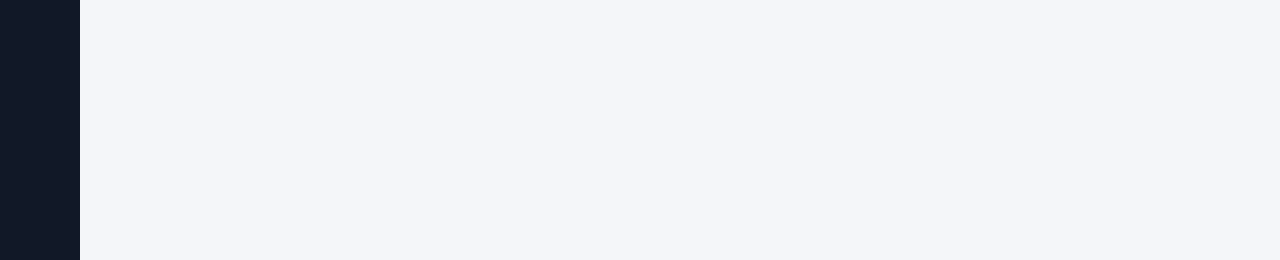
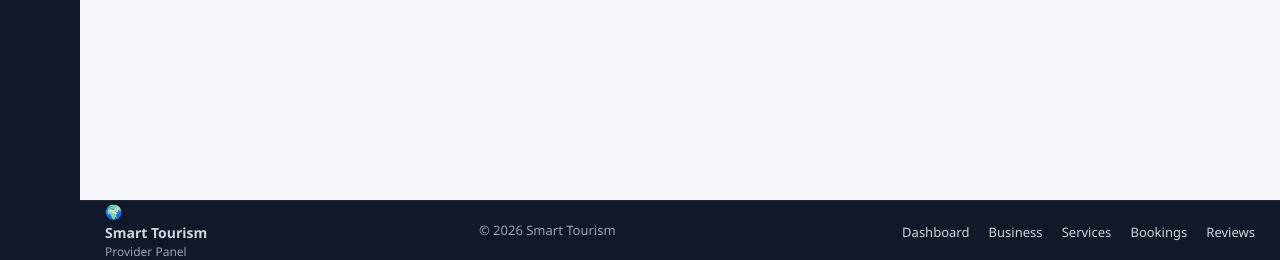
Before and after one commit to Sudeepssj/smart-tourism-system, a Django app: page /providers/reviews/ in a window 1280 px wide. Shown: the part 540-800 px from the top of the page. Run offline with Django 4.2, Linux system fonts and the light colour scheme; the visitor is signed in with stand-in values (Sample User, id 1); data comes from the database, SQL or seed files in the repository; data that the repository does not hold is empty.

Commit message:
ui in provider dashboard

```diff
--- a/providers/static/providers/css/provider.css
+++ b/providers/static/providers/css/provider.css
@@ -157,3 +157,72 @@ transform: translateY(-5px);
 height: 200px;
 object-fit: cover;
 }
+
+
+/* ===== FOOTER ===== */
+.provider-footer {
+    height: 60px;
+    background: #111827;
+    color: #d1d5db;
+    display: flex;
+    align-items: center;
+    justify-content: space-between;
+    padding: 0 25px;
+    border-top: 1px solid #1f2937;
+}
+
+/* LEFT */
+.footer-left {
+    display: flex;
+    flex-direction: column;
+    font-size: 14px;
+}
+
+.footer-left span {
+    font-weight: 600;
+}
+
+.footer-left small {
+    font-size: 12px;
+    color: #9ca3af;
+}
+
+/* CENTER */
+.footer-center {
+    font-size: 13px;
+    color: #9ca3af;
+}
+
+/* RIGHT */
+.footer-right a {
+    margin-left: 15px;
+    text-decoration: none;
+    color: #d1d5db;
+    font-size: 13px;
+    transition: 0.2s;
+}
+
+.footer-right a:hover {
+    color: #3b82f6;
+}
+.provider-main {
+    display: flex;
+    flex-direction: column;
+}
+
+.provider-content {
+    flex: 1;
+}
+@media (max-width: 768px) {
+    .provider-footer {
+        flex-direction: column;
+        height: auto;
+        gap: 8px;
+        padding: 10px;
+        text-align: center;
+    }
+
+    .footer-right a {
+        margin: 0 8px;
+    }
+}
--- a/providers/templates/providers/base.html
+++ b/providers/templates/providers/base.html
@@ -108,6 +108,28 @@
 
         <!-- Page Content -->
         <div class="provider-content">{% block content %}{% endblock %}</div>
+
+        <!-- FOOTER -->
+        <footer class="provider-footer">
+
+            <div class="footer-left">
+                🌍 <span>Smart Tourism</span>
+                <small>Provider Panel</small>
+            </div>
+
+            <div class="footer-center">
+                © 2026 Smart Tourism
+            </div>
+
+            <div class="footer-right">
+                <a href="{% url 'provider_dashboard' %}">Dashboard</a>
+                <a href="{% url 'provider_my_business' %}">Business</a>
+                <a href="{% url 'service_list' %}">Services</a>
+                <a href="{% url 'provider_bookings' %}">Bookings</a>
+                <a href="{% url 'provider_reviews' %}">Reviews</a>
+            </div>
+
+        </footer>
       </div>
     </div>
 
```
